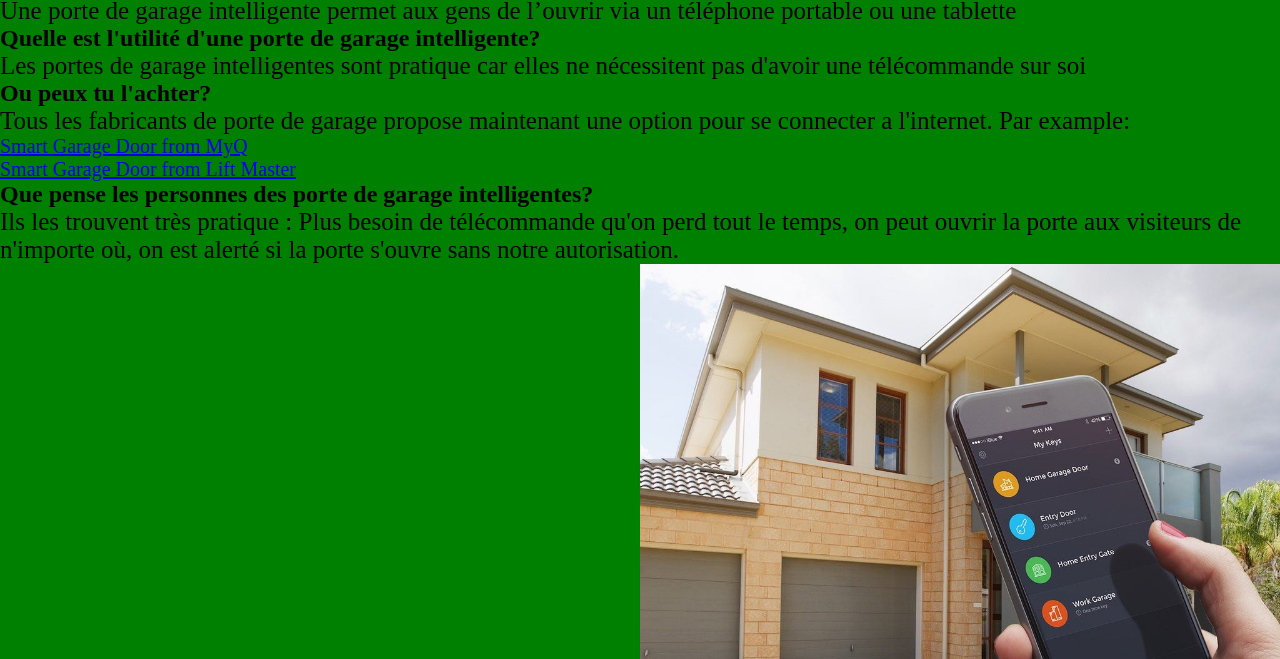
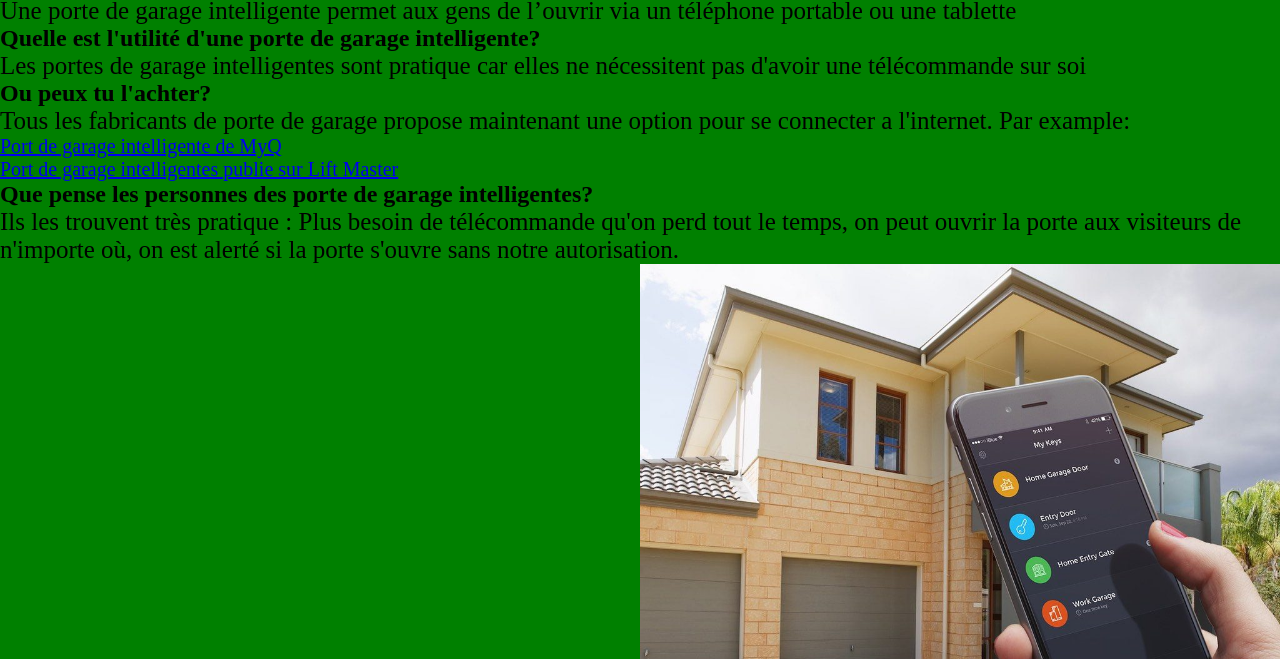
Before and after one commit to NintendoGaming2000/Information-sur-les-portes-de-garage-intelligente, a plain HTML site: page index.html in a window 1280 px wide. Shown: the part 141-800 px from the top of the page. Drawn offline with Linux system fonts and the light colour scheme.

Commit message:
Version 5 de mon site.

```diff
--- a/index.html
+++ b/index.html
@@ -30,8 +30,8 @@
     <h2>Ou peux tu l'achter?</h2>
 
     <p>Tous les fabricants de porte de garage propose maintenant une option pour se connecter a l'internet. Par example:
-        <a href="https://www.myq.com/products/smart-garage-control">Smart Garage Door from MyQ</a>
-        <a href="https://www.liftmaster.com/garage-door-openers/c/smart-garage-door-openers">Smart Garage Door from Lift Master</a>
+        <a href="https://www.myq.com/products/smart-garage-control">Port de garage intelligente de MyQ</a>
+        <a href="https://www.liftmaster.com/garage-door-openers/c/smart-garage-door-openers">Port de garage intelligentes publie sur Lift Master</a>
     </p>
 
     <h2>Que pense les personnes des porte de garage intelligentes?</h2>
```
Also changed, not shown: english.html (+1 -1 lines).
